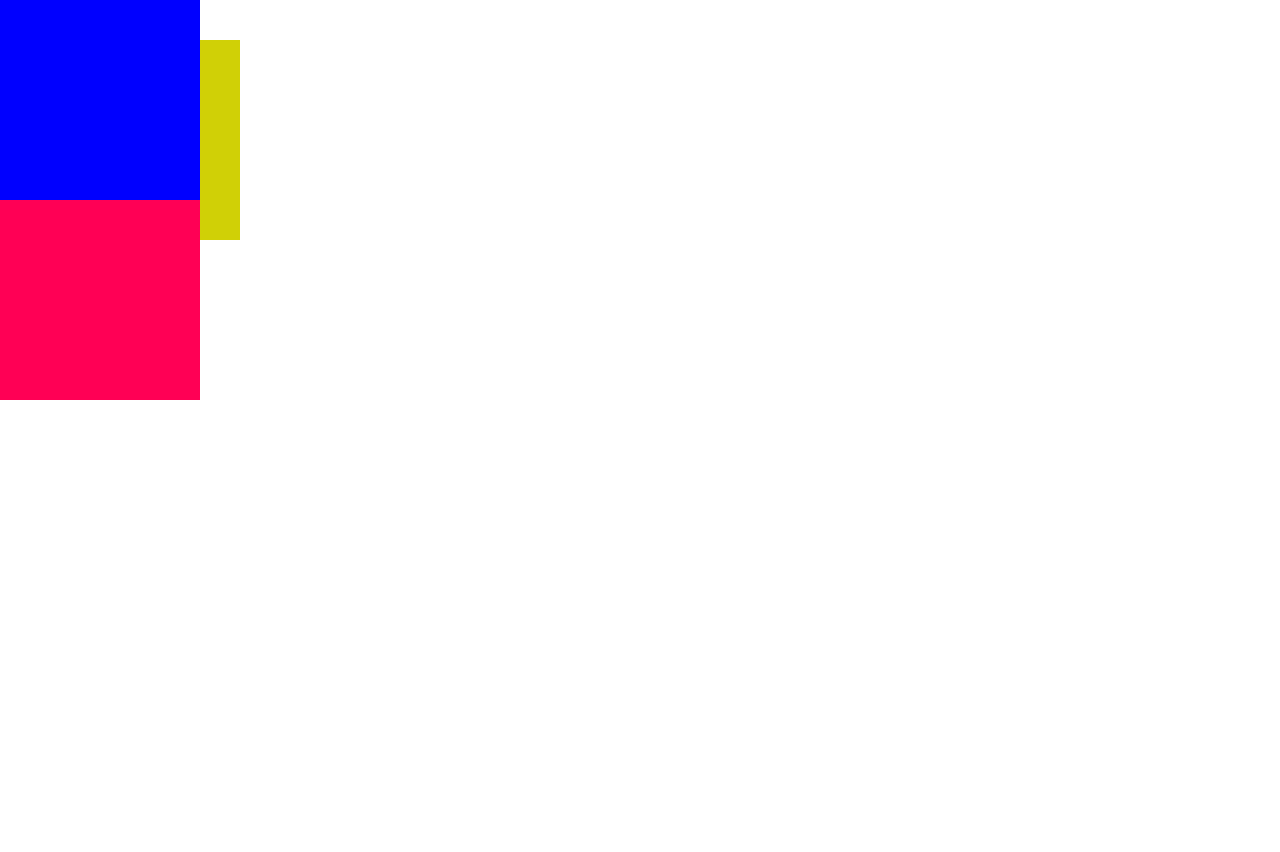
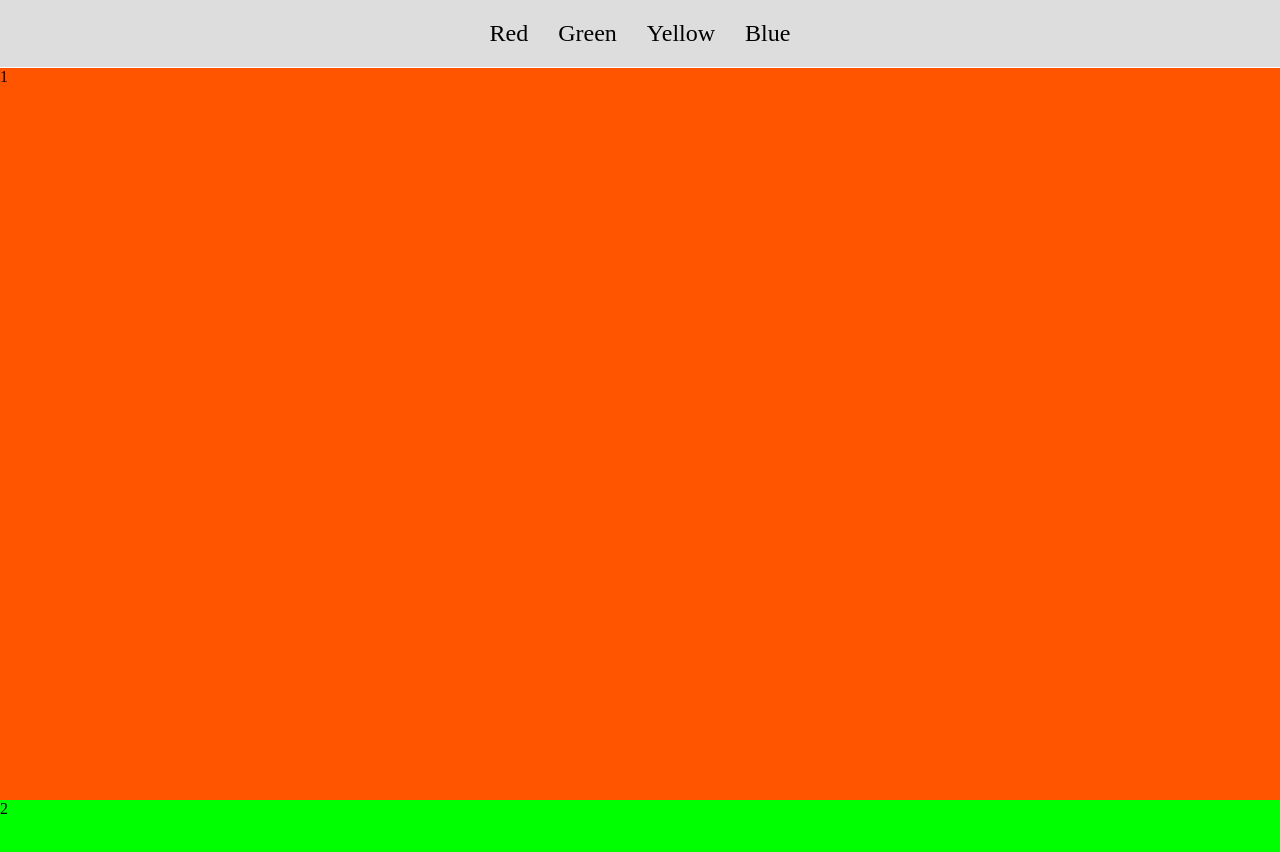
Before and after one commit to Fasegree/1, a plain HTML site: page project5/index.html in a window 1280 px wide. Shown: the top 852 px of the page. Before the commit the page ends 800 px from the top, so only its background shows below. Drawn offline with Linux system fonts and the light colour scheme.

Commit message:
Menu mit id

```diff
--- a/project5/css/style.css
+++ b/project5/css/style.css
@@ -3,7 +3,40 @@
 	padding: 0;
 	box-sizing: border-box;
 }
-.item {
+header {
+	position: fixed;
+	top: 0;
+	width: 100%;
+	background-color: #ddd;
+}
+nav {
+	display: flex;
+	justify-content: center;
+	gap: 30px;
+	padding: 20px 0;
+}
+a {
+	font-size: 24px;
+	color: #000;
+	text-decoration:none;
+}
+section {
+	height:calc(100vh - 68px) ;
+}
+#red {
+	margin-top: 68px;
+	background-color: #f50;
+}
+#green {
+	background-color: #0f0;
+}
+#yellow {
+	background-color: #ff0;
+}
+#blue {
+	background-color: #00f;
+}
+/* .item {
 	width: 200px;
 	height: 200px;
 	background-color: #00f;
@@ -18,4 +51,4 @@
 }
 .item-3 {
 	background-color: #f05;
-}
+} */
--- a/project5/index.html
+++ b/project5/index.html
@@ -1,29 +1,36 @@
-
 <!DOCTYPE html>
 <html lang="en">
+
 <head>
 	<meta charset="UTF-8">
 	<meta http-equiv="X-UA-Compatible" content="IE=edge">
 	<meta name="viewport" content="width=device-width, initial-scale=1.0">
 	<link rel="stylesheet" href="./css/style.css">
-	<title>Documen</title>
+	<title>Document</title>
 </head>
+
 <body>
+	<header>
+		<nav>
+			<a href="#red">Red</a> <!-- target="blank"-->
+			<a href="#green">Green</a>
+			<a href="#yellow">Yellow</a>
+			<a href="#blue">Blue</a>
+		</nav>
+
+	</header>
+	<main>
+		<section id="red">1</section>
+		<section id="green">2</section>
+		<section id="yellow">3</section>
+		<section id="blue">4</section>
+	</main>
+	<!-- <div class="item item-1"></div>
+	<div class="item item-2"></div>
+	<div class="item item-3"></div> -->
+
+
 
 </body>
 
-<!DOCTYPE html>
-<html lang="en">
-<head>
-	<meta charset="UTF-8">
-	<meta http-equiv="X-UA-Compatible" content="IE=edge">
-	<meta name="viewport" content="width=device-width, initial-scale=1.0">
-	<title>Document</title>
-</head>
-<body>
-	<div class="item item-1"></div>
-	<div class="item item-2"></div>
-	<div class="item item-3"></div>
-</body>
-
 </html>
```
Also changed, not shown: project5/about.html (added, +12 -0 lines).
